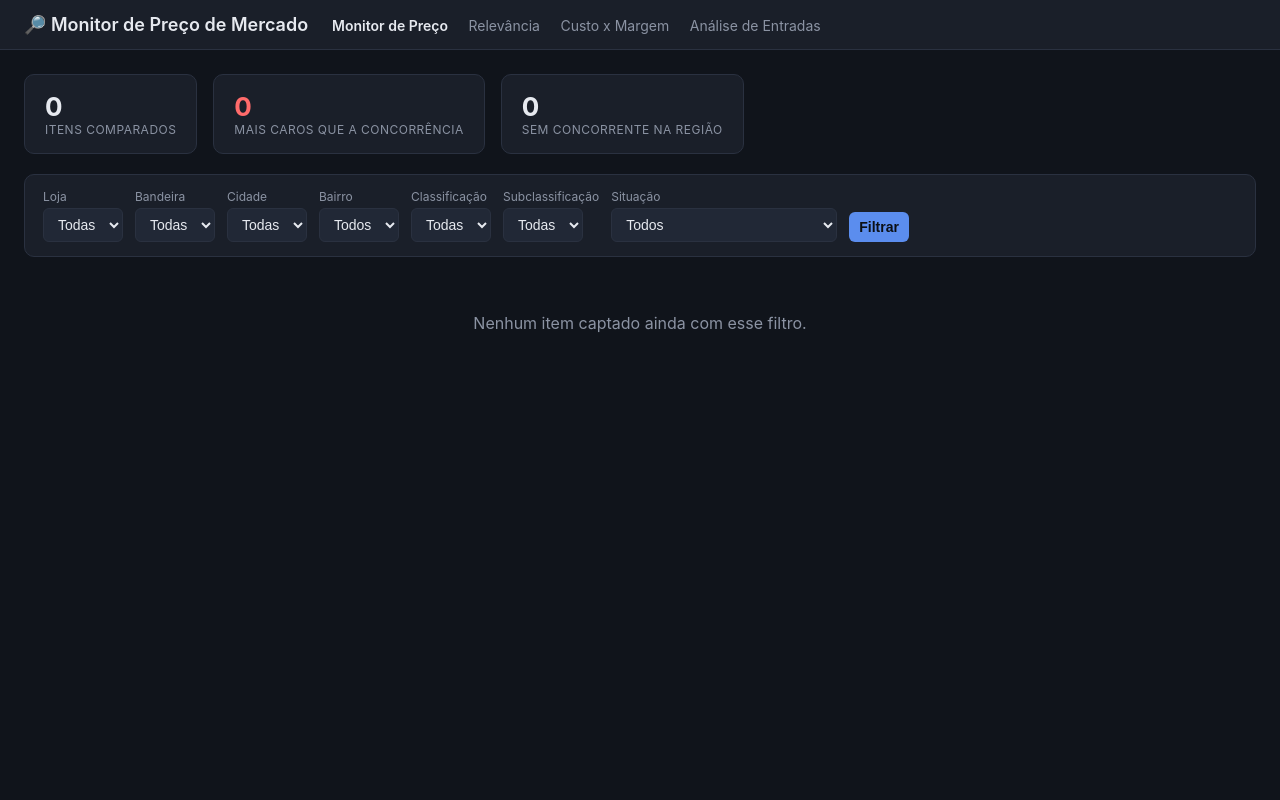
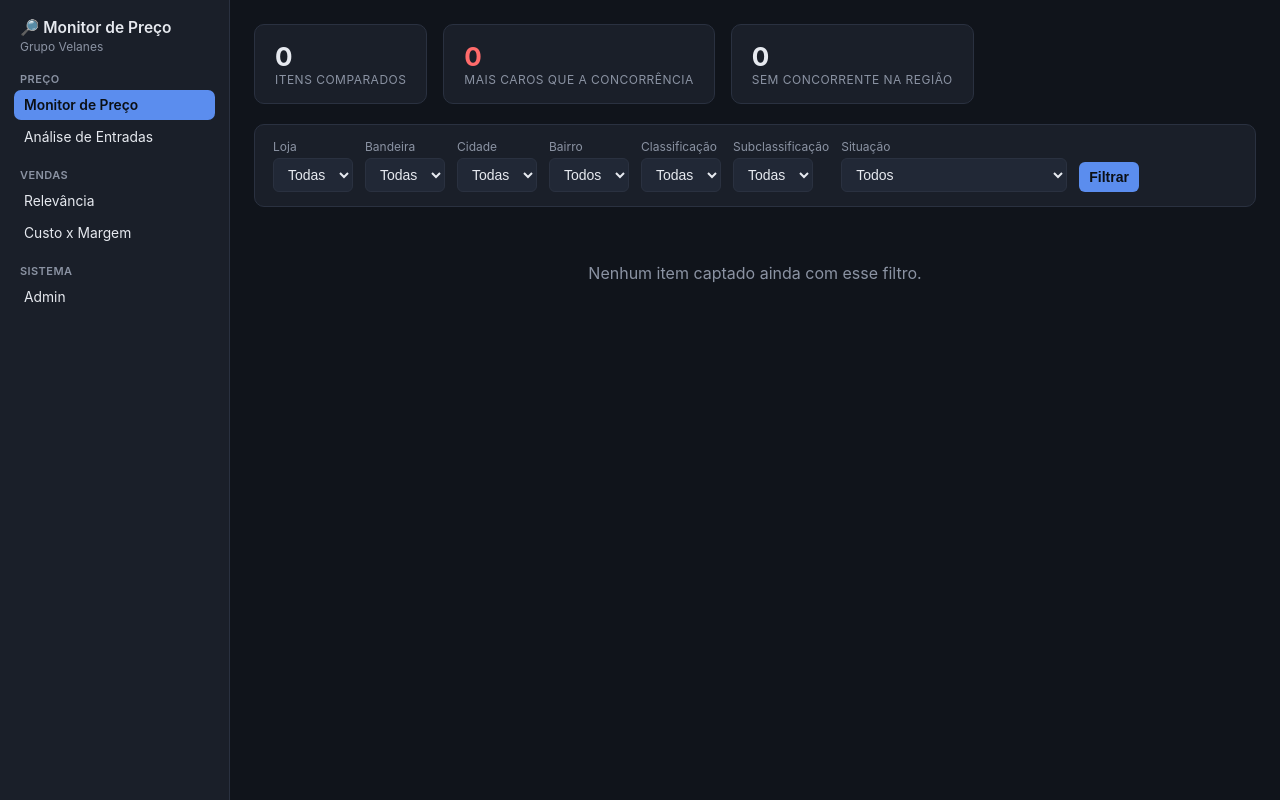
Before and after one commit to gabrielvelanes-coder/monitor-de-pre-os-, a Django app: page / in a window 1280 px wide. Run offline with Django 5.2, Linux system fonts and the light colour scheme; data that the repository does not hold is empty.

Commit message:
Menu lateral (era topo), mesmo padrão visual do Painel de Ofertas
Substitui o header horizontal por sidebar fixa (230px), agrupando os
links em Preço/Vendas/Sistema (+ link de Admin, que não existia no
menu). Reaproveita a mesma estrutura CSS (.layout/aside/.conteudo) já
validada no painel-ofertas -- consistência visual entre as ferramentas
do Grupo Velanes.

```diff
--- a/templates/base.html
+++ b/templates/base.html
@@ -8,24 +8,38 @@
             color-scheme: dark;
             --bg: #10141b; --superficie: #1a1f29; --superficie2: #212836;
             --borda: #2a3140; --texto: #e6e9ef; --texto-fraco: #8b93a3;
-            --acento: #5b8dee; --acento-texto: #0b0f14;
+            --acento: #5b8dee; --acento-bg: #1e2a44; --acento-texto: #0b0f14;
             --vermelho: #ff6b6b; --vermelho-bg: rgba(255,107,107,.14);
             --verde: #4ade80; --verde-bg: rgba(74,222,128,.14);
+            --sidebar-w: 230px;
         }
         * { box-sizing: border-box; }
         body {
             margin: 0; font-family: -apple-system, Segoe UI, Arial, sans-serif;
             background: var(--bg); color: var(--texto);
         }
-        header.topo {
-            background: var(--superficie); color: var(--texto); padding: 14px 24px;
-            display: flex; align-items: center; gap: 24px; border-bottom: 1px solid var(--borda);
+        .layout { display: flex; min-height: 100vh; }
+        aside {
+            width: var(--sidebar-w); flex: 0 0 var(--sidebar-w);
+            background: var(--superficie); border-right: 1px solid var(--borda);
+            padding: 18px 14px; position: sticky; top: 0; height: 100vh;
+            overflow-y: auto; display: flex; flex-direction: column; gap: 18px;
         }
-        header.topo h1 { font-size: 18px; margin: 0; font-weight: 600; }
-        header.topo nav a {
-            color: var(--texto-fraco); text-decoration: none; font-size: 14px; margin-right: 16px;
+        aside h1 { font-size: 15.5px; margin: 0; padding: 0 6px; font-weight: 600; }
+        aside h1 span { display: block; color: var(--texto-fraco); font-weight: 400; font-size: 12px; margin-top: 2px; }
+        aside nav { display: flex; flex-direction: column; gap: 2px; }
+        aside nav .grupo-titulo {
+            font-size: 11px; text-transform: uppercase; letter-spacing: .04em;
+            color: var(--texto-fraco); margin: 14px 6px 2px; font-weight: 600;
         }
-        header.topo nav a.ativo, header.topo nav a:hover { color: var(--texto); font-weight: 600; }
+        aside nav .grupo-titulo:first-child { margin-top: 0; }
+        aside nav a {
+            color: var(--texto); text-decoration: none; padding: 7px 10px;
+            border-radius: 7px; font-size: 13.8px;
+        }
+        aside nav a:hover { background: var(--acento-bg); }
+        aside nav a.ativo { background: var(--acento); color: var(--acento-texto); font-weight: 600; }
+        .conteudo { flex: 1; min-width: 0; }
         main { padding: 24px; max-width: 1400px; margin: 0 auto; }
         h2 { color: var(--texto); font-size: 16px; }
         .cartoes { display: flex; gap: 16px; margin-bottom: 20px; flex-wrap: wrap; }
@@ -70,17 +84,27 @@
     </style>
 </head>
 <body>
-<header class="topo">
-    <h1>🔎 Monitor de Preço de Mercado</h1>
+<div class="layout">
+    <aside>
+        <h1>🔎 Monitor de Preço <span>Grupo Velanes</span></h1>
         <nav>
+            <div class="grupo-titulo">Preço</div>
             <a href="{% url 'monitor:monitor_preco' %}" {% if request.resolver_match.url_name == 'monitor_preco' %}class="ativo"{% endif %}>Monitor de Preço</a>
+            <a href="#" title="Ainda não implementado">Análise de Entradas</a>
+
+            <div class="grupo-titulo">Vendas</div>
             <a href="{% url 'vendas:relevancia' %}" {% if request.resolver_match.url_name == 'relevancia' %}class="ativo"{% endif %}>Relevância</a>
             <a href="{% url 'vendas:custo_margem' %}" {% if request.resolver_match.url_name == 'custo_margem' %}class="ativo"{% endif %}>Custo x Margem</a>
-        <a href="#" title="Ainda não implementado">Análise de Entradas</a>
+
+            <div class="grupo-titulo">Sistema</div>
+            <a href="/admin/">Admin</a>
         </nav>
-</header>
+    </aside>
+    <div class="conteudo">
         <main>
             {% block conteudo %}{% endblock %}
         </main>
+    </div>
+</div>
 </body>
 </html>
```
Lines whose indentation alone changed are shown as unchanged.
